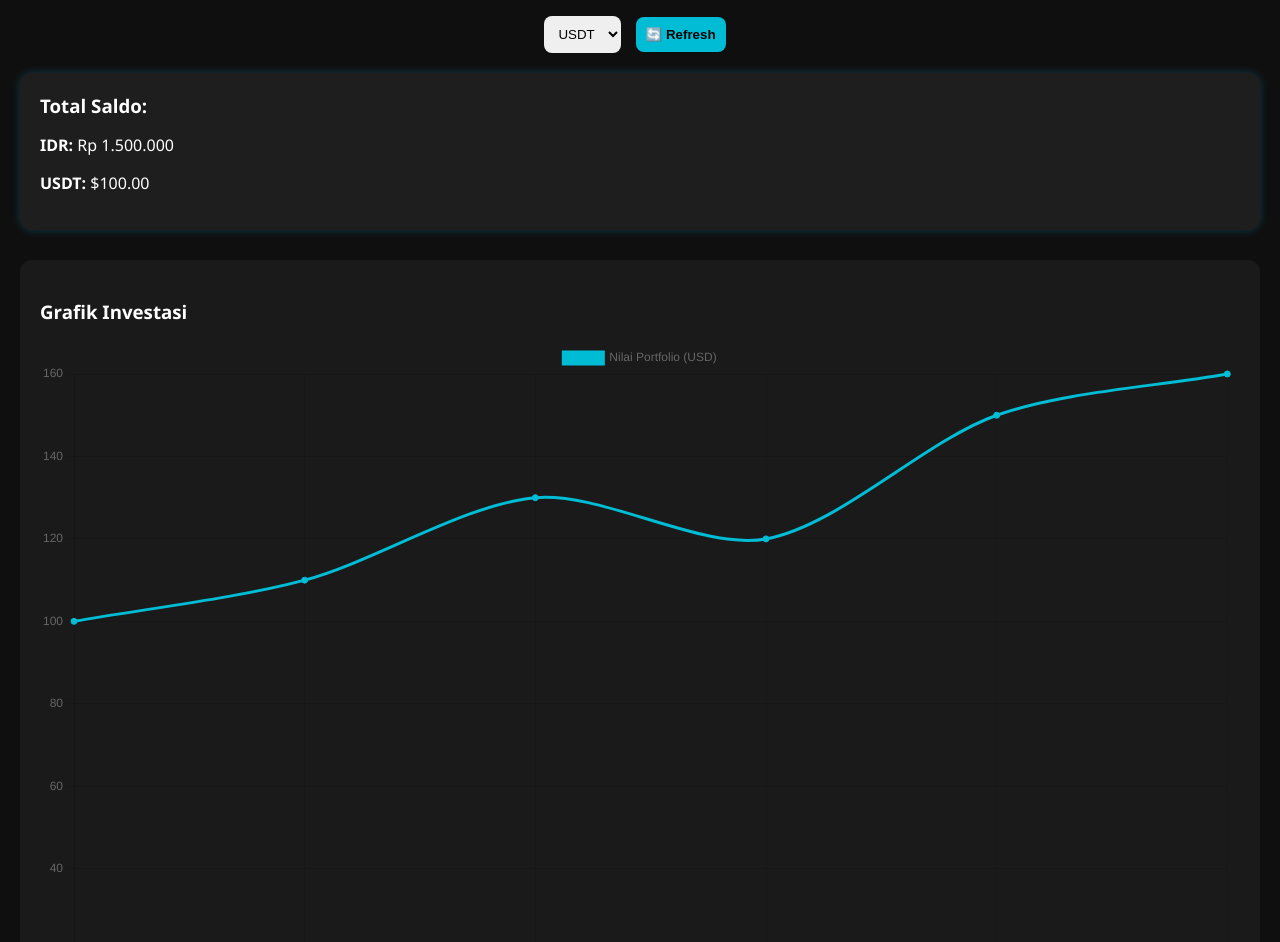
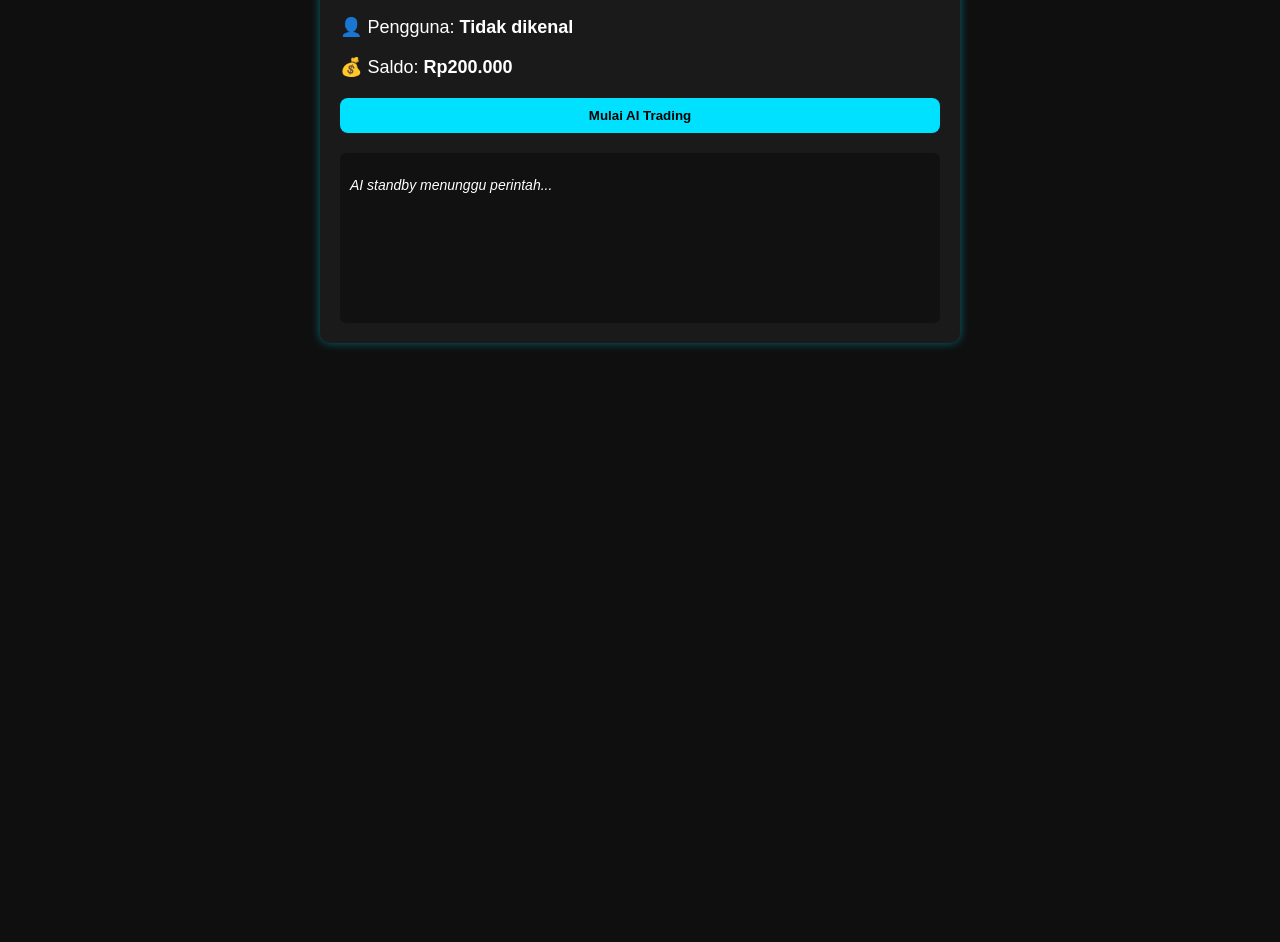
Before and after one commit to wandywan93/NEURA-TRADE, a plain HTML site: page Dashboard.html in a window 1280 px wide. Shown: the part 100-1042 px from the top of the page. After the commit the page ends 800 px from the top, so only its background shows below. Drawn offline with nearby package versions, Linux system fonts and the light colour scheme.

Commit message:
Update Dashboard.html

```diff
--- a/Dashboard.html
+++ b/Dashboard.html
@@ -1,123 +1,88 @@
 <!DOCTYPE html>
 <html lang="id">
 <head>
-  <meta charset="UTF-8">
-  <title>Dashboard NEURA TRADE</title>
-  <script src="https://cdn.jsdelivr.net/npm/chart.js"></script>
-  <meta name="viewport" content="width=device-width, initial-scale=1.0">
+  <meta charset="UTF-8" />
+  <meta name="viewport" content="width=device-width, initial-scale=1.0"/>
+  <title>Dashboard - NEURA TRADE</title>
   <style>
     body {
       background-color: #0f0f0f;
       color: white;
-      font-family: 'Segoe UI', sans-serif;
-      margin: 0;
+      font-family: Arial, sans-serif;
       padding: 20px;
     }
-    .header {
+    .dashboard {
+      background: #1a1a1a;
+      border-radius: 10px;
+      padding: 20px;
+      max-width: 600px;
+      margin: auto;
+      box-shadow: 0 0 10px #00e0ff66;
+    }
+    h2 {
       text-align: center;
-      margin-bottom: 20px;
     }
-    .saldo-box {
-      background-color: #1e1e1e;
-      padding: 20px;
-      border-radius: 12px;
-      margin-bottom: 30px;
-      box-shadow: 0 0 8px #00c3ff3f;
+    .info {
+      margin-top: 20px;
+      font-size: 18px;
     }
-    .saldo-box h3 {
-      margin: 0 0 10px;
-    }
-    .chart-container {
-      background-color: #1a1a1a;
-      padding: 20px;
-      border-radius: 12px;
-    }
-    .footer {
-      margin-top: 30px;
-      text-align: center;
-      font-size: 13px;
-      color: gray;
-    }
-    select, button {
-      padding: 10px;
-      border-radius: 8px;
-      border: none;
-      margin-right: 10px;
-      margin-top: 10px;
-    }
-    button {
-      background-color: #00bcd4;
+    .btn {
+      margin-top: 20px;
+      background: #00e0ff;
       color: black;
       font-weight: bold;
+      padding: 10px 20px;
+      border: none;
+      border-radius: 8px;
       cursor: pointer;
+      display: block;
+      width: 100%;
+    }
+    .log {
+      margin-top: 20px;
+      background: #111;
+      padding: 10px;
+      height: 150px;
+      overflow-y: auto;
+      border-radius: 6px;
+      font-size: 14px;
     }
   </style>
 </head>
 <body>
+  <div class="dashboard">
+    <h2>Selamat Datang di NEURA TRADE</h2>
+    <div class="info">
+      <p>👤 Pengguna: <strong id="userInfo">...</strong></p>
+      <p>💰 Saldo: <strong id="saldo">Rp200.000</strong></p>
+    </div>
+    <button class="btn" onclick="mulaiTrading()">Mulai AI Trading</button>
+    <div class="log" id="logBox">
+      <p><em>AI standby menunggu perintah...</em></p>
+    </div>
+  </div>
 
-<div class="header">
-  <h1>Dashboard NEURA TRADE</h1>
-  <div>
-    <select id="coinSelect">
-      <option value="usdt">USDT</option>
-      <option value="btc">BTC</option>
-      <option value="eth">ETH</option>
-    </select>
-    <button onclick="refreshSaldo()">🔄 Refresh</button>
-  </div>
-</div>
+  <script>
+    // Tampilkan nama user dari localStorage
+    const user = localStorage.getItem("username");
+    document.getElementById("userInfo").textContent = user || "Tidak dikenal";
 
-<div class="saldo-box">
-  <h3>Total Saldo:</h3>
-  <p><strong>IDR:</strong> Rp <span id="idrSaldo">1.500.000</span></p>
-  <p><strong>USDT:</strong> $<span id="usdtSaldo">100.00</span></p>
-</div>
+    const logBox = document.getElementById("logBox");
+    function log(msg) {
+      const p = document.createElement("p");
+      p.textContent = msg;
+      logBox.appendChild(p);
+      logBox.scrollTop = logBox.scrollHeight;
+    }
 
-<div class="chart-container">
-  <h3>Grafik Investasi</h3>
-  <canvas id="myChart" width="100%" height="60"></canvas>
-</div>
-
-<div class="footer">
-  &copy; 2025 NEURA TRADE | Powered by AI
-</div>
-
-<script>
-  // Dummy data grafik
-  const data = {
-    labels: ['Jan', 'Feb', 'Mar', 'Apr', 'Mei', 'Jun'],
-    datasets: [{
-      label: 'Nilai Portfolio (USD)',
-      backgroundColor: '#00bcd4',
-      borderColor: '#00bcd4',
-      data: [100, 110, 130, 120, 150, 160],
-      tension: 0.3,
-      fill: false
-    }]
-  };
-
-  const config = {
-    type: 'line',
-    data: data,
-    options: {
-      responsive: true,
-      scales: {
-        y: { beginAtZero: true }
-      }
+    function mulaiTrading() {
+      logBox.innerHTML = '';
+      log("📊 AI mulai menganalisis data pasar...");
+      setTimeout(() => log("🧠 AI membeli token potensial..."), 1500);
+      setTimeout(() => log("📈 Token naik 5% - AI menjual..."), 3000);
+      setTimeout(() => log("✅ Profit disimpan. Saldo bertambah."), 4500);
+      setTimeout(() => log("🎯 AI selesai. Menunggu peluang baru..."), 6000);
     }
-  };
-
-  const myChart = new Chart(
-    document.getElementById('myChart'),
-    config
-  );
-
-  function refreshSaldo() {
-    const coin = document.getElementById("coinSelect").value;
-    alert("Saldo diperbarui untuk " + coin.toUpperCase());
-    // Di versi lanjut, ini akan tarik data realtime dari API coin.
-  }
-</script>
-
+  </script>
 </body>
 </html>
```
